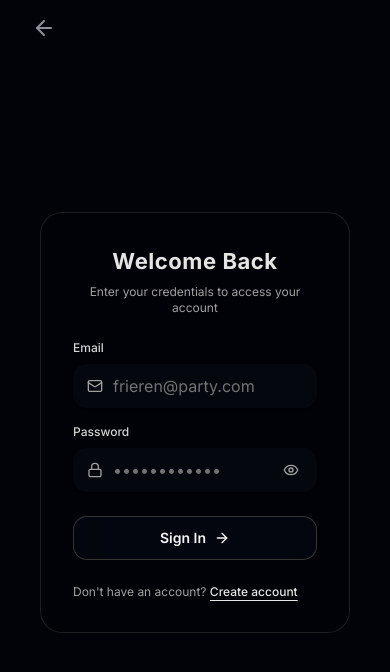
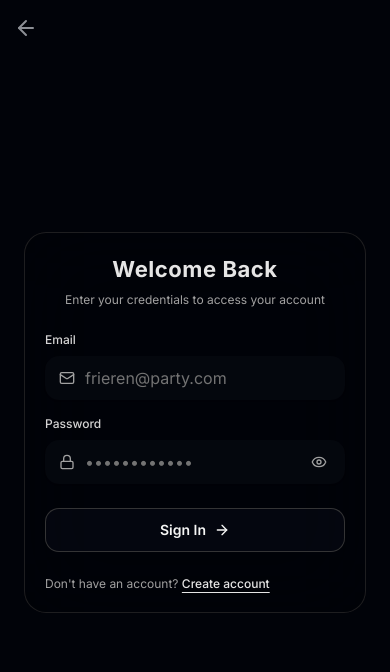
Before and after one commit to axtloxk/AXLIST-Anime-list, a Next.js app: page /auth/login in a window 390 px wide. Shown: the top 672 px of the page. Built offline with nearby package versions, Linux system fonts and the light colour scheme.

Commit message:
adjusting form's width and padding

```diff
--- a/components/auth/AuthModal.tsx
+++ b/components/auth/AuthModal.tsx
@@ -82,10 +82,10 @@ export default function AuthForm({
   };
 
   return (
-    <div className="relative flex w-full items-center justify-center overflow-hidden p-10 md:p-4">
+    <div className="relative flex w-full items-center justify-center overflow-hidden px-6 py-10 md:p-4">
       {/* Back to home link */}
       <motion.nav
-        className="fixed left-8 top-4"
+        className="fixed left-3.5 md:left-6 lg:left-8 top-4"
         whileHover={{ scale: 1.05, y: -1 }}
         whileTap={{ scale: 0.95 }}
         initial={{ opacity: 0, scale: 0.8 }}
@@ -94,7 +94,7 @@ export default function AuthForm({
       >
         <Link
           href="/"
-          className="text-sm leading-none text-muted-foreground transition-colors hover:text-foreground"
+          className=" text-sm leading-none text-muted-foreground transition-colors hover:text-foreground"
         >
           <ArrowLeft />
         </Link>
@@ -106,7 +106,7 @@ export default function AuthForm({
           duration: 0.45,
           ease: [0.16, 1, 0.3, 1],
         }}
-        className="relative z-10 w-full max-w-lg rounded-3xl border border-neutral-800/80 bg-bg-cold/40 p-8 backdrop-blur-2xl sm:p-10"
+        className="relative z-10 w-full max-w-lg rounded-3xl border border-neutral-800/80 bg-bg-cold/40 p-5 backdrop-blur-2xl sm:p-10"
       >
         <div className="mb-6 space-y-1.5 text-center">
           <h1 className="text-[22px] font-bold tracking-wide text-neutral-200 md:text-2xl">
```
